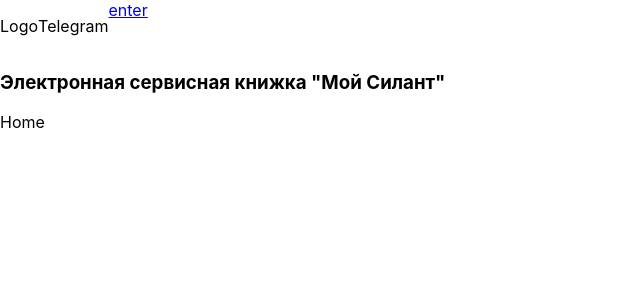
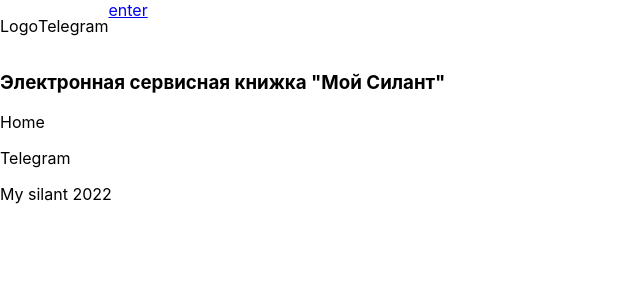
Before and after one commit to keesulken/Silant_service_app, a React (Create React App) app in the folder frontend/silant/: page / in a window 1280 px wide. Shown: the top 300 px of the page, without its empty margins (0-640 px from the left). Built offline with nearby package versions, Linux system fonts and the light colour scheme.

Commit message:
footer added

```diff
--- a/frontend/silant/src/App.js
+++ b/frontend/silant/src/App.js
@@ -9,6 +9,7 @@
 import LoginPage from './pages/LoginPage';
 import Logout from './pages/Logout';
 import NotFoundPage from './pages/NotFoundPage';
+import Footer from './pages/app/Footer';
 
 function App() {
   const [user, setUser] = useState(null);
@@ -26,6 +27,7 @@
           <Route path="/logout" element={<Logout />} />
           <Route path='*' element={<NotFoundPage />} />
         </Routes>
+        <Footer />
       </BrowserRouter>
     </div>
   );
--- /dev/null
+++ b/frontend/silant/src/pages/app/Footer.jsx
@@ -0,0 +1,10 @@
+import React from 'react'
+
+export default function Footer() {
+  return (
+    <div className='page-footer'>
+        <p>Telegram</p>
+        <p>My silant 2022</p>
+    </div>
+  )
+}
```
